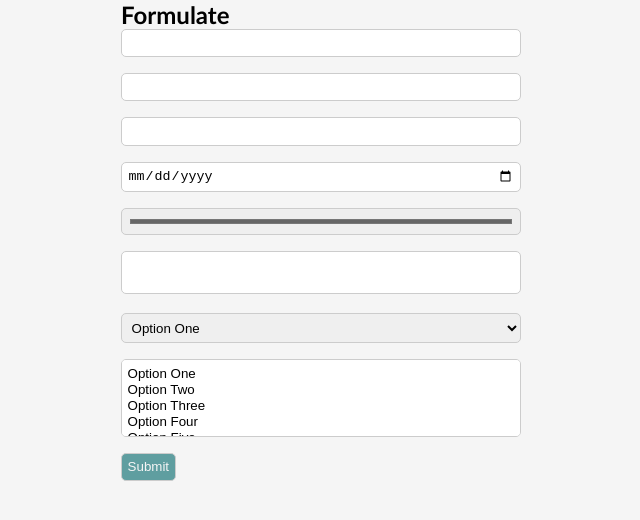
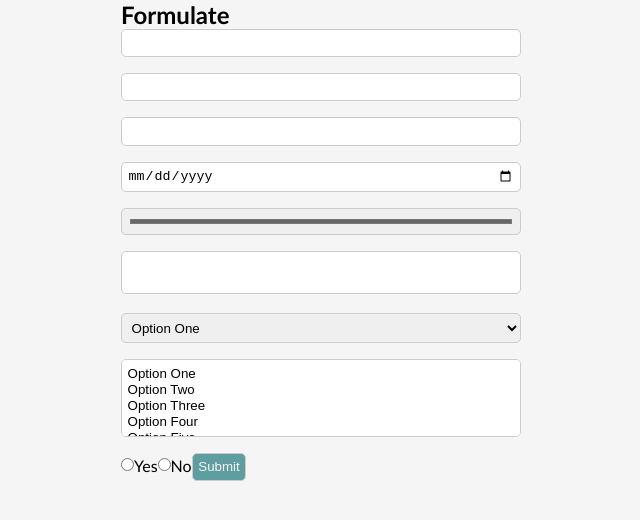
Before and after one commit to OsirisX3R0/formulate, a React (Create React App) app: page / in a window 1280 px wide. Shown: the top 520 px of the page, without its empty margins (319-959 px from the left). Built offline with nearby package versions, Linux system fonts and the light colour scheme.

Commit message:
Added RadioGroup with context

```diff
--- a/src/App.js
+++ b/src/App.js
@@ -1,5 +1,5 @@
 import React, { useState } from 'react'
-import Form, { TextInput, TextArea, SelectInput } from './formulate';
+import Form, { TextInput, TextArea, SelectInput, RadioGroup, RadioItem } from './formulate';
 
 function App() {
   const [options, setOptions] = useState([
@@ -21,6 +21,10 @@ function App() {
         <TextArea name='message' className='input' />
         <SelectInput name='option' options={options} className='input' />
         <SelectInput name='options' options={options} className='input' multiple />
+        <RadioGroup name='smoker'>
+          <RadioItem value='Yes' label='Yes' />
+          <RadioItem value='No' label='No' />
+        </RadioGroup>
         <button type='submit'>Submit</button>
       </Form>
     </div>
--- /dev/null
+++ b/src/formulate/components/RadioItem.js
@@ -0,0 +1,27 @@
+import React, { useContext } from 'react'
+import { RadioContext } from '../context/RadioContext'
+import { FormContext } from '../context/FormContext'
+
+const RadioItem = ({ value, label }) => {
+    const { onInputUpdate } = useContext(FormContext)
+    const {  radioProps, setRadioValue } = useContext(RadioContext)
+
+    const onInputSelect = e => {
+        setRadioValue(e.target.value)
+        onInputUpdate(radioProps.name, e.target.value)
+    }
+
+    return (
+        <>
+            <input
+                type='radio'
+                {...radioProps}
+                value={value}
+                onClick={onInputSelect}
+            />
+            {label}
+        </>
+    )
+}
+
+export default RadioItem
--- /dev/null
+++ b/src/formulate/context/RadioContext.js
@@ -0,0 +1,29 @@
+import React, { createContext, useState, useContext, useEffect } from 'react'
+import { FormContext } from './FormContext'
+
+export const RadioContext = createContext()
+
+export const RadioGroup = ({ name, value, className, children }) => {
+    //const { onInputUpdate } = useContext(FormContext)
+    const [radioValue, setRadioValue] = useState(null)
+    const [radioProps, setRadioProps] = useState({ name, className })
+
+    useEffect(() => {
+        if(value !== undefined)
+            setRadioValue(value)
+    }, [value])
+
+    // useEffect(() => {
+    //     if (radioValue)
+    //         onInputUpdate(name, radioValue)
+    // }, [onInputUpdate, name, radioValue])
+
+    return (
+        <RadioContext.Provider value={{
+            radioProps,
+            setRadioValue
+        }}>
+            {children}
+        </RadioContext.Provider>
+    )
+}
--- a/src/formulate/index.js
+++ b/src/formulate/index.js
@@ -2,7 +2,9 @@ import { Form } from "./context/FormContext"
 import TextInput from "./components/TextInput"
 import TextArea from "./components/TextArea"
 import SelectInput from "./components/SelectInput"
+import { RadioGroup } from "./context/RadioContext"
+import RadioItem from "./components/RadioItem"
 
 export default Form
 
-export { TextInput, TextArea, SelectInput }
+export { TextInput, TextArea, SelectInput, RadioGroup, RadioItem }
```
Also changed, not shown: src/formulate/components/RadioGroup.js (added, +7 -0 lines).
